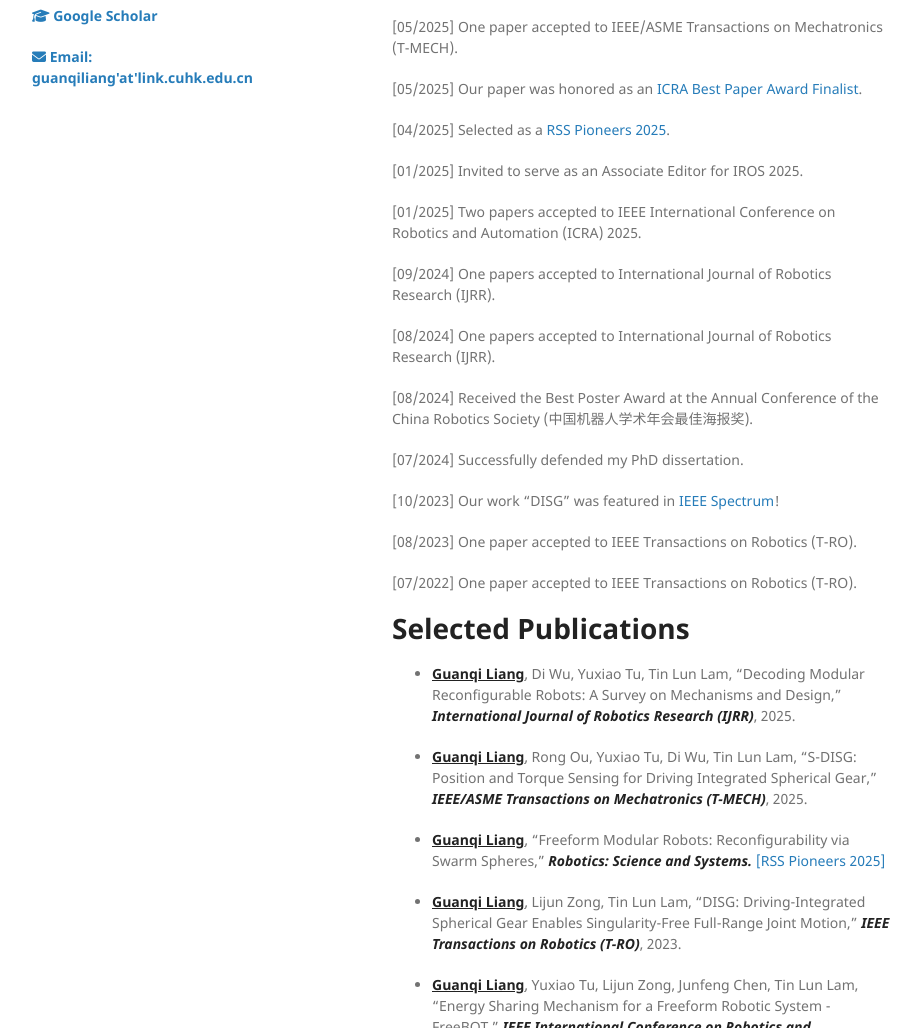
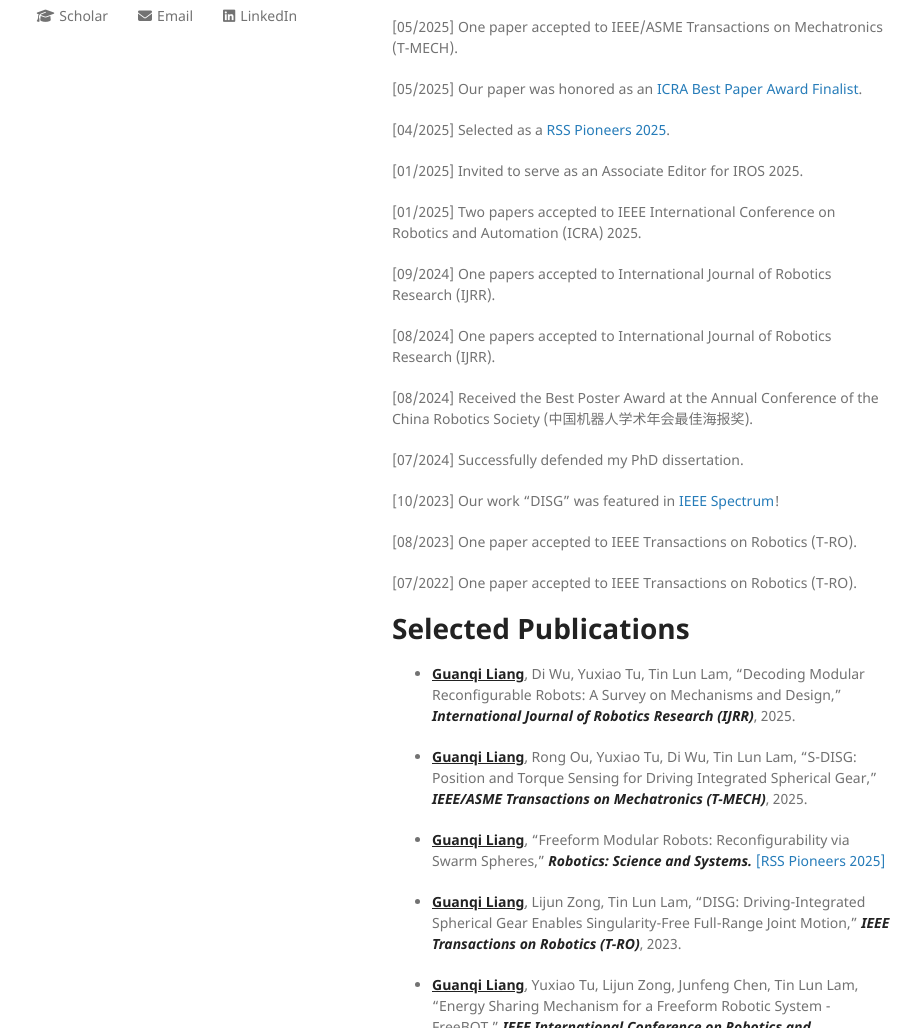
Before and after one commit to guanqiliang/guanqiliang.github.com, a Jekyll site: the page built from index.md, in a window 1280 px wide and 1400 px high. Shown: the part 372-1400 px from the top of the window, without its empty margins (178-1099 px from the left). Built offline with Jekyll 4.4.1, drawn with Linux system fonts in a browser that asks for light colours; our own code applies the rules of GitHub Pages for plain Markdown files.

Commit message:
Update default.html

```diff
--- a/_layouts/default.html
+++ b/_layouts/default.html
@@ -12,6 +12,27 @@
     <!--[if lt IE 9]>
     <script src="https://cdnjs.cloudflare.com/ajax/libs/html5shiv/3.7.3/html5shiv.min.js"></script>
     <![endif]-->
+    <style>
+      .social-links {
+        display: flex;
+        justify-content: center;
+        align-items: center;
+        gap: 30px;
+        margin: 15px 0;
+        flex-wrap: wrap;
+      }
+      .social-links a {
+        text-decoration: none;
+        color: inherit;
+        transition: color 0.3s ease;
+        display: flex;
+        align-items: center;
+        gap: 5px;
+      }
+      .social-links a:hover {
+        color: #0366d6;
+      }
+    </style>
   </head>
   <body>
     <div class="wrapper">
@@ -27,9 +48,21 @@
         {% if site.github.is_user_page %}
           <p height:3px> </p>
           <h2> </h2>
-          <!-- 修改后的 Google Scholar 和 Email 链接，带图标 -->
-          <h4><a href="https://scholar.google.com.hk/citations?user=2jk0UqAAAAAJ" target="_blank"><i class="fas fa-graduation-cap"></i> Google Scholar</a></h4>
-          <h4><a href="mailto:guanqiliang@link.cuhk.edu.cn"><i class="fas fa-envelope"></i> Email: guanqiliang'at'link.cuhk.edu.cn</a></h4>
+          <!-- 修改后的社交链接，三个图标在同一行，等间距分布 -->
+          <div class="social-links">
+            <a href="https://scholar.google.com.hk/citations?user=2jk0UqAAAAAJ" target="_blank" title="Google Scholar">
+              <i class="fas fa-graduation-cap"></i>
+              <span>Scholar</span>
+            </a>
+            <a href="mailto:guanqiliang@link.cuhk.edu.cn" title="Email">
+              <i class="fas fa-envelope"></i>
+              <span>Email</span>
+            </a>
+            <a href="https://www.linkedin.com/in/gqliang" target="_blank" title="LinkedIn">
+              <i class="fab fa-linkedin"></i>
+              <span>LinkedIn</span>
+            </a>
+          </div>
         {% endif %}
 
         {% if site.show_downloads %}
```
